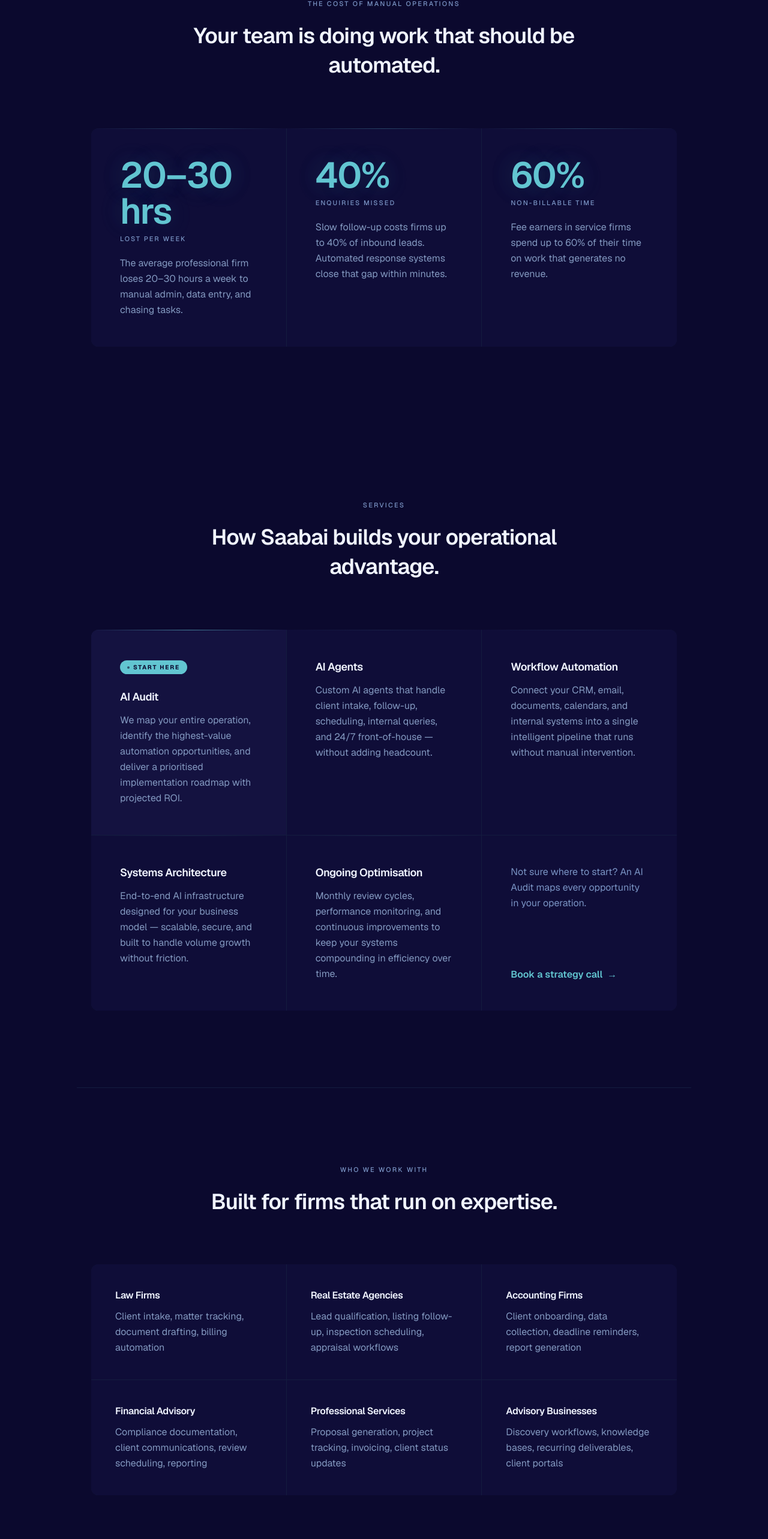
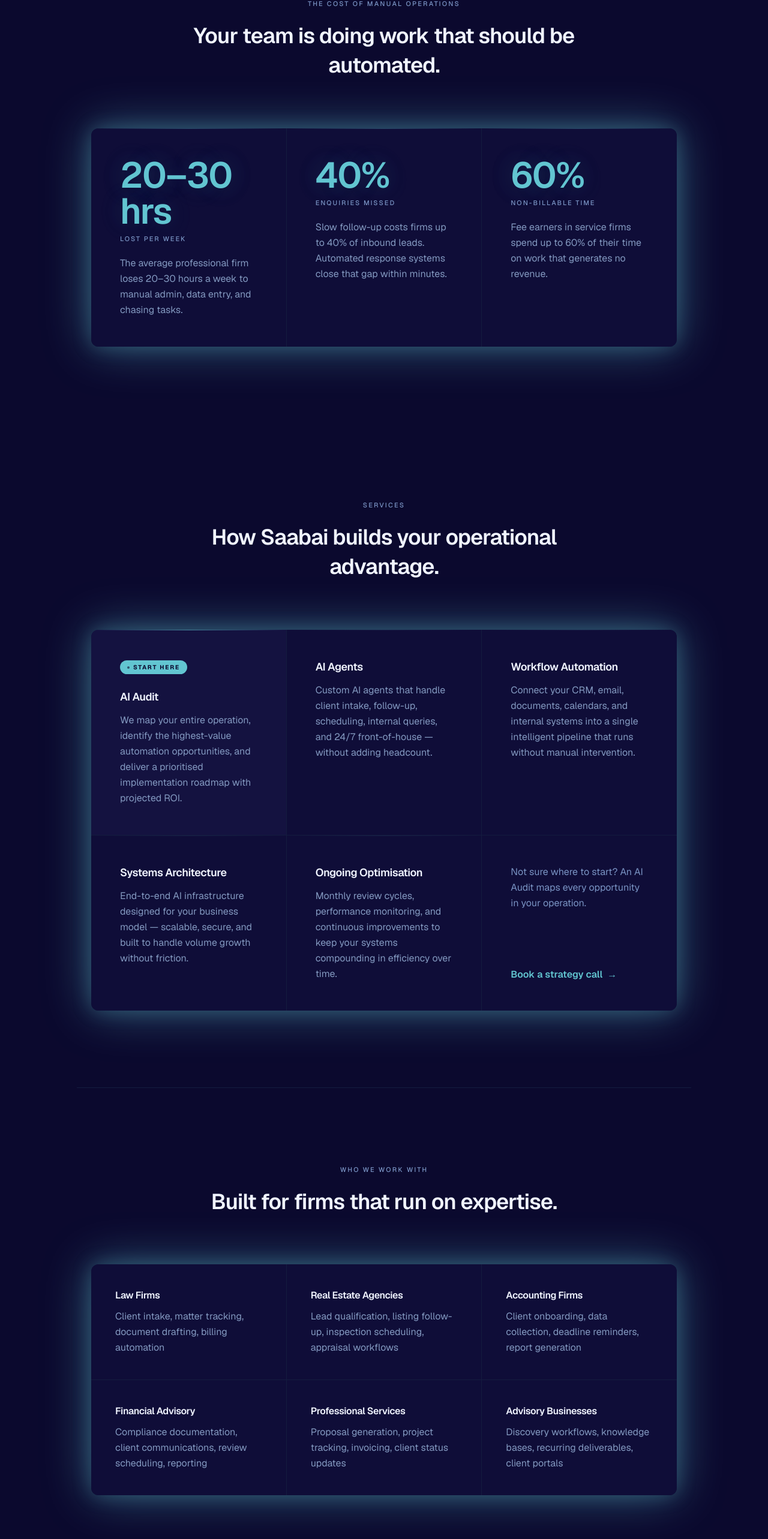
Before and after one commit to sg-satoshi/saabai-site, a Next.js app: page / in a window 1280 px wide. Shown: the part 1138-3704 px from the top of the page at 60% size. Built offline with nearby package versions, Linux system fonts and the light colour scheme.

Commit message:
Apply teal glow to stats, services, and industries grids on homepage

```diff
--- a/app/page.tsx
+++ b/app/page.tsx
@@ -97,7 +97,7 @@ export default function Home() {
           Your team is doing work that should be automated.
         </h2>
 
-        <div className="grid md:grid-cols-3 gap-px bg-saabai-border rounded-xl overflow-hidden">
+        <div className="grid md:grid-cols-3 gap-px bg-saabai-border rounded-xl overflow-hidden" style={{ boxShadow: "0 0 80px rgba(98,197,209,0.45), 0 0 32px rgba(98,197,209,0.25)" }}>
           {[
             {
               stat: "20–30 hrs",
@@ -139,7 +139,7 @@ export default function Home() {
           How Saabai builds your operational advantage.
         </h2>
 
-        <div className="grid md:grid-cols-2 lg:grid-cols-3 gap-px bg-saabai-border rounded-xl overflow-hidden">
+        <div className="grid md:grid-cols-2 lg:grid-cols-3 gap-px bg-saabai-border rounded-xl overflow-hidden" style={{ boxShadow: "0 0 80px rgba(98,197,209,0.45), 0 0 32px rgba(98,197,209,0.25)" }}>
           {[
             {
               tag: "Start here",
@@ -218,7 +218,7 @@ export default function Home() {
           Built for firms that run on expertise.
         </h2>
 
-        <div className="grid md:grid-cols-2 lg:grid-cols-3 gap-px bg-saabai-border rounded-xl overflow-hidden">
+        <div className="grid md:grid-cols-2 lg:grid-cols-3 gap-px bg-saabai-border rounded-xl overflow-hidden" style={{ boxShadow: "0 0 80px rgba(98,197,209,0.45), 0 0 32px rgba(98,197,209,0.25)" }}>
           {[
             { industry: "Law Firms", use: "Client intake, matter tracking, document drafting, billing automation" },
             { industry: "Real Estate Agencies", use: "Lead qualification, listing follow-up, inspection scheduling, appraisal workflows" },
```
